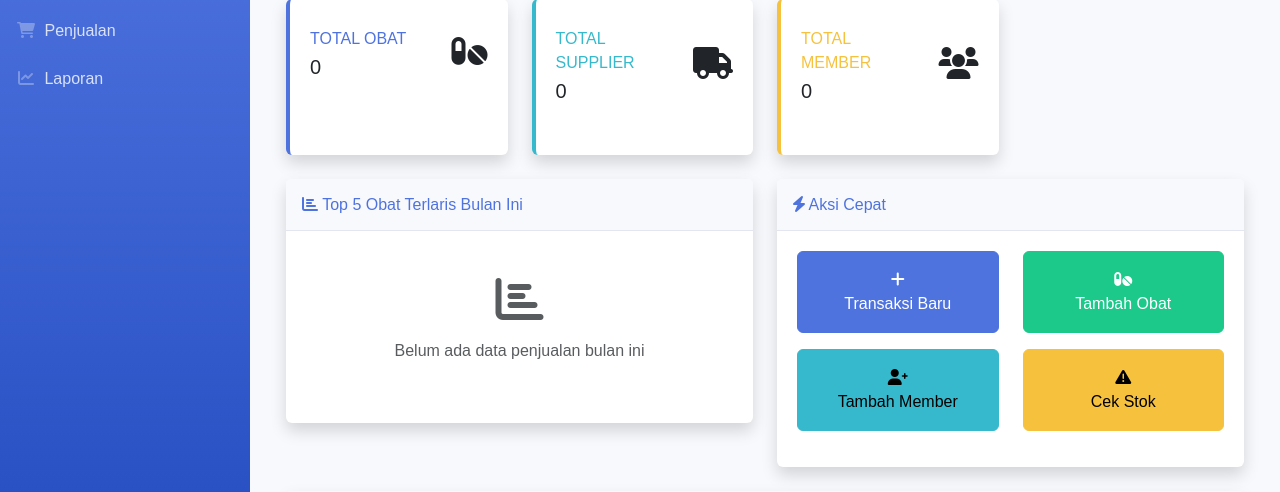
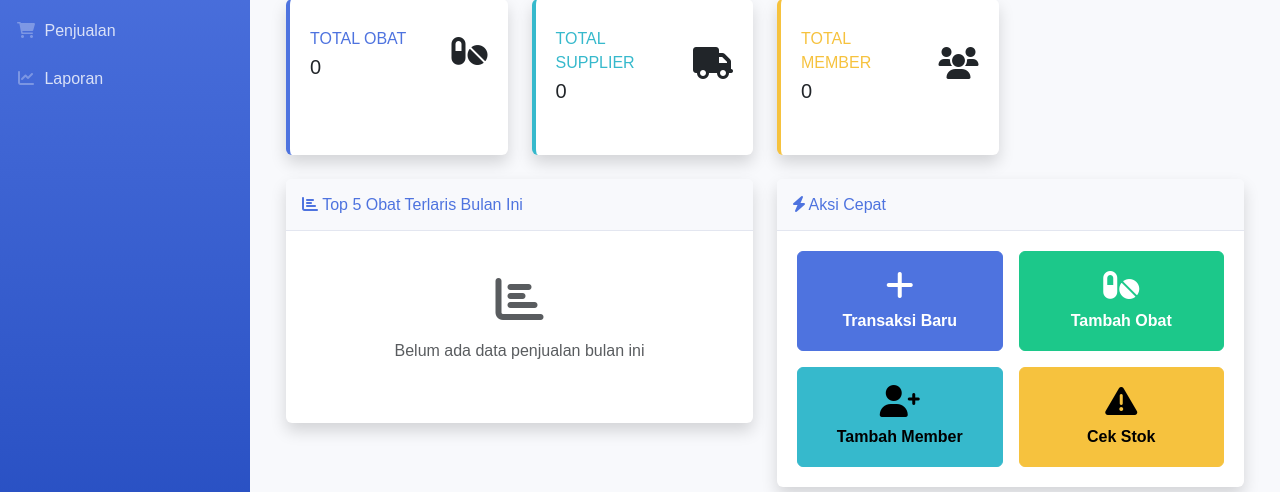
Before and after one commit to NaufalNurFahriza/Apotik_Project, a CodeIgniter 4 app: template app/Views/dashboard/index.php in a window 1280 px wide. Shown: the part 177-669 px from the top of the page. Run offline with PHP 8.4 and a stand-in for CodeIgniter, Linux system fonts and the light colour scheme; the template is opened without the code that fills it, so the values that code supplies are empty; some libraries are stand-ins or nearby versions.

Commit message:
update dashboard

```diff
--- a/app/Views/dashboard/index.php
+++ b/app/Views/dashboard/index.php
@@ -148,29 +148,29 @@
                 </h6>
             </div>
             <div class="card-body">
-                <div class="row">
-                    <div class="col-md-6 mb-3">
-                        <a href="<?= base_url('transaksi-penjualan/tambah'); ?>" class="btn btn-primary w-100 py-3">
-                            <i class="fas fa-plus mb-1"></i><br>
-                            <span>Transaksi Baru</span>
+                <div class="row g-3">
+                    <div class="col-6">
+                        <a href="<?= base_url('transaksi-penjualan/tambah'); ?>" class="btn btn-primary w-100 d-flex flex-column align-items-center justify-content-center" style="height: 100px; min-height: 100px;">
+                            <i class="fas fa-plus fa-2x mb-2"></i>
+                            <span class="fw-bold">Transaksi Baru</span>
                         </a>
                     </div>
-                    <div class="col-md-6 mb-3">
-                        <a href="<?= base_url('obat/tambah'); ?>" class="btn btn-success w-100 py-3">
-                            <i class="fas fa-pills mb-1"></i><br>
-                            <span>Tambah Obat</span>
+                    <div class="col-6">
+                        <a href="<?= base_url('obat/tambah'); ?>" class="btn btn-success w-100 d-flex flex-column align-items-center justify-content-center" style="height: 100px; min-height: 100px;">
+                            <i class="fas fa-pills fa-2x mb-2"></i>
+                            <span class="fw-bold">Tambah Obat</span>
                         </a>
                     </div>
-                    <div class="col-md-6 mb-3">
-                        <a href="<?= base_url('member/tambah'); ?>" class="btn btn-info w-100 py-3">
-                            <i class="fas fa-user-plus mb-1"></i><br>
-                            <span>Tambah Member</span>
+                    <div class="col-6">
+                        <a href="<?= base_url('member/tambah'); ?>" class="btn btn-info w-100 d-flex flex-column align-items-center justify-content-center" style="height: 100px; min-height: 100px;">
+                            <i class="fas fa-user-plus fa-2x mb-2"></i>
+                            <span class="fw-bold">Tambah Member</span>
                         </a>
                     </div>
-                    <div class="col-md-6 mb-3">
-                        <a href="<?= base_url('obat'); ?>?filter=stok_minimum" class="btn btn-warning w-100 py-3">
-                            <i class="fas fa-exclamation-triangle mb-1"></i><br>
-                            <span>Cek Stok</span>
+                    <div class="col-6">
+                        <a href="<?= base_url('obat'); ?>?filter=stok_minimum" class="btn btn-warning w-100 d-flex flex-column align-items-center justify-content-center" style="height: 100px; min-height: 100px;">
+                            <i class="fas fa-exclamation-triangle fa-2x mb-2"></i>
+                            <span class="fw-bold">Cek Stok</span>
                         </a>
                     </div>
                 </div>
```
